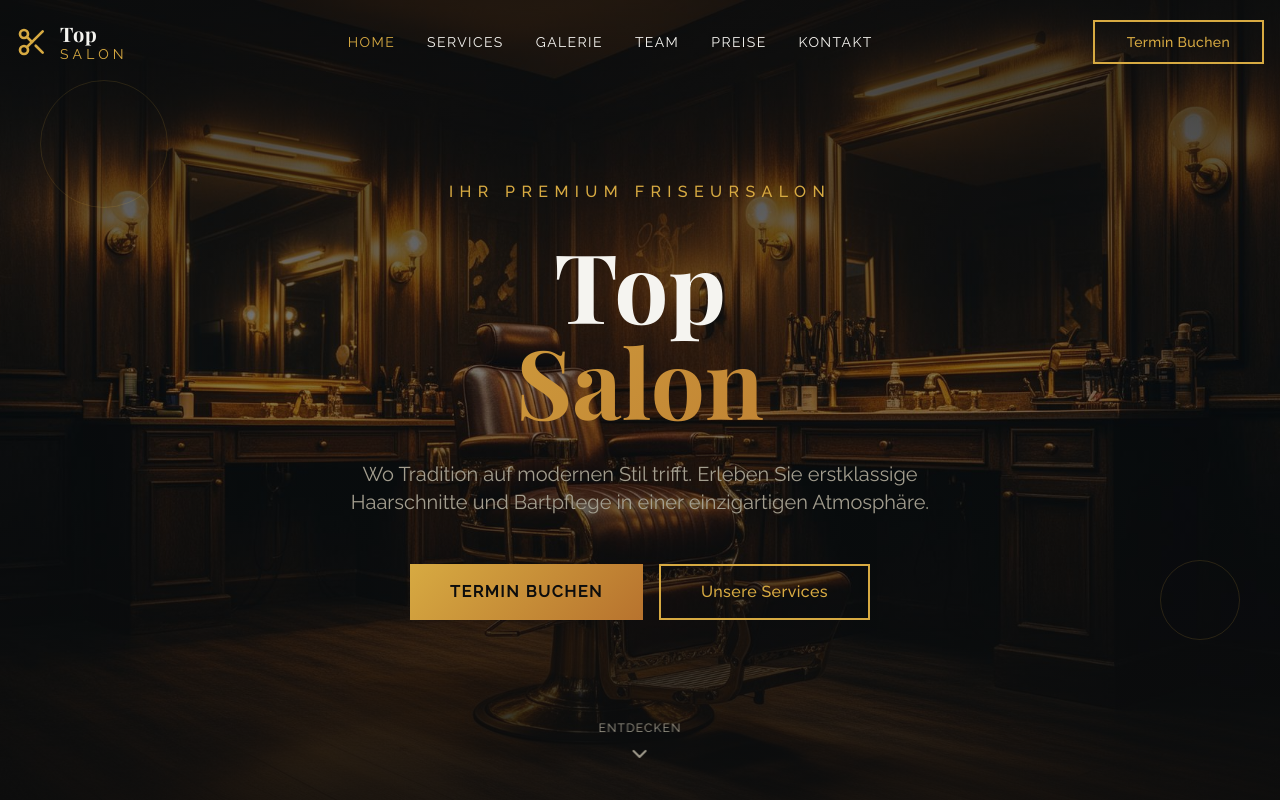
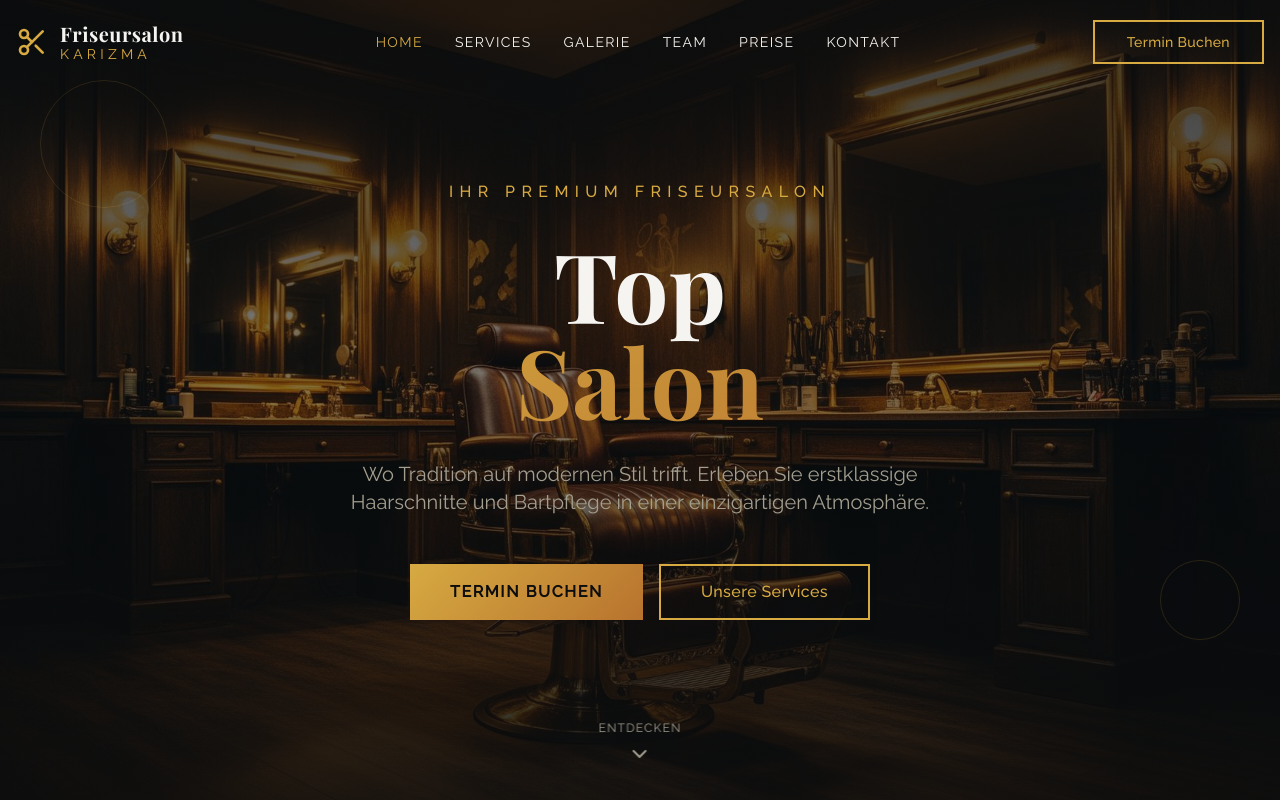
Before and after one commit to hbmarkofficial-business/Friseursalon-Karizma, a React (Vite) app: page / in a window 1280 px wide. Shown: the top 800 px of the page. Built offline with nearby package versions, Linux system fonts and the light colour scheme.

Commit message:
Update Navigation.tsx

```diff
--- a/src/components/Navigation.tsx
+++ b/src/components/Navigation.tsx
@@ -40,15 +40,15 @@ export const Navigation = () => {
         <Link
           to="/"
           className="flex items-center gap-3 group"
-          aria-label="Top Salon - Home"
+          aria-label="Friseursalon Karizma - Home"
         >
           <Scissors className="w-8 h-8 text-primary transition-transform duration-300 group-hover:rotate-45" />
           <div className="flex flex-col">
             <span className="font-display text-xl font-bold text-foreground tracking-wide">
-            Top
+            Friseursalon
             </span>
             <span className="text-primary text-sm tracking-[0.3em] uppercase -mt-1">
-              Salon
+              Karizma
             </span>
           </div>
         </Link>
```
